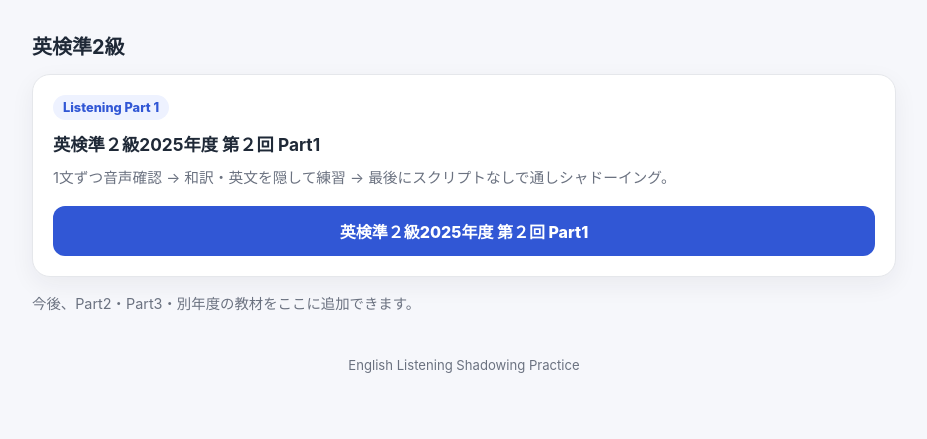
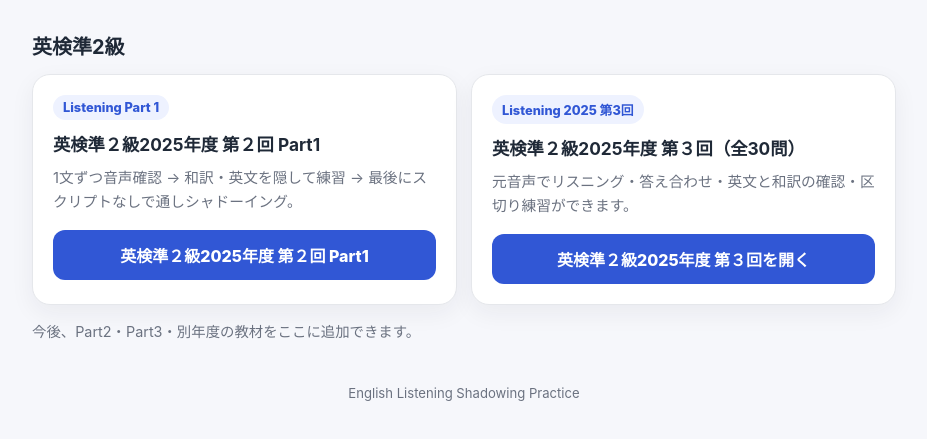
Before and after one commit to Nocci-lab/Pre2_listening_shadowing_practice, a plain HTML site: page index.html in a window 1280 px wide. Shown: the part 169-608 px from the top of the page, without its empty margins (176-1103 px from the left). Drawn offline with Linux system fonts and the light colour scheme.

Commit message:
Add 2025 third session Pre-2 listening to index

```diff
--- a/index.html
+++ b/index.html
@@ -123,6 +123,12 @@
       <p>1文ずつ音声確認 → 和訳・英文を隠して練習 → 最後にスクリプトなしで通しシャドーイング。</p>
       <a class="btn" href="pre2_2025_2_part1.html">英検準２級2025年度 第２回 Part1</a>
     </section>
+    <section class="card">
+      <span class="tag">Listening 2025 第3回</span>
+      <h2>英検準２級2025年度 第３回（全30問）</h2>
+      <p>元音声でリスニング・答え合わせ・英文と和訳の確認・区切り練習ができます。</p>
+      <a class="btn" href="Eiken_Pre2_2025_3_Listening.html">英検準２級2025年度 第３回を開く</a>
+    </section>
   </div>
 
   <p class="coming">今後、Part2・Part3・別年度の教材をここに追加できます。</p>
```
